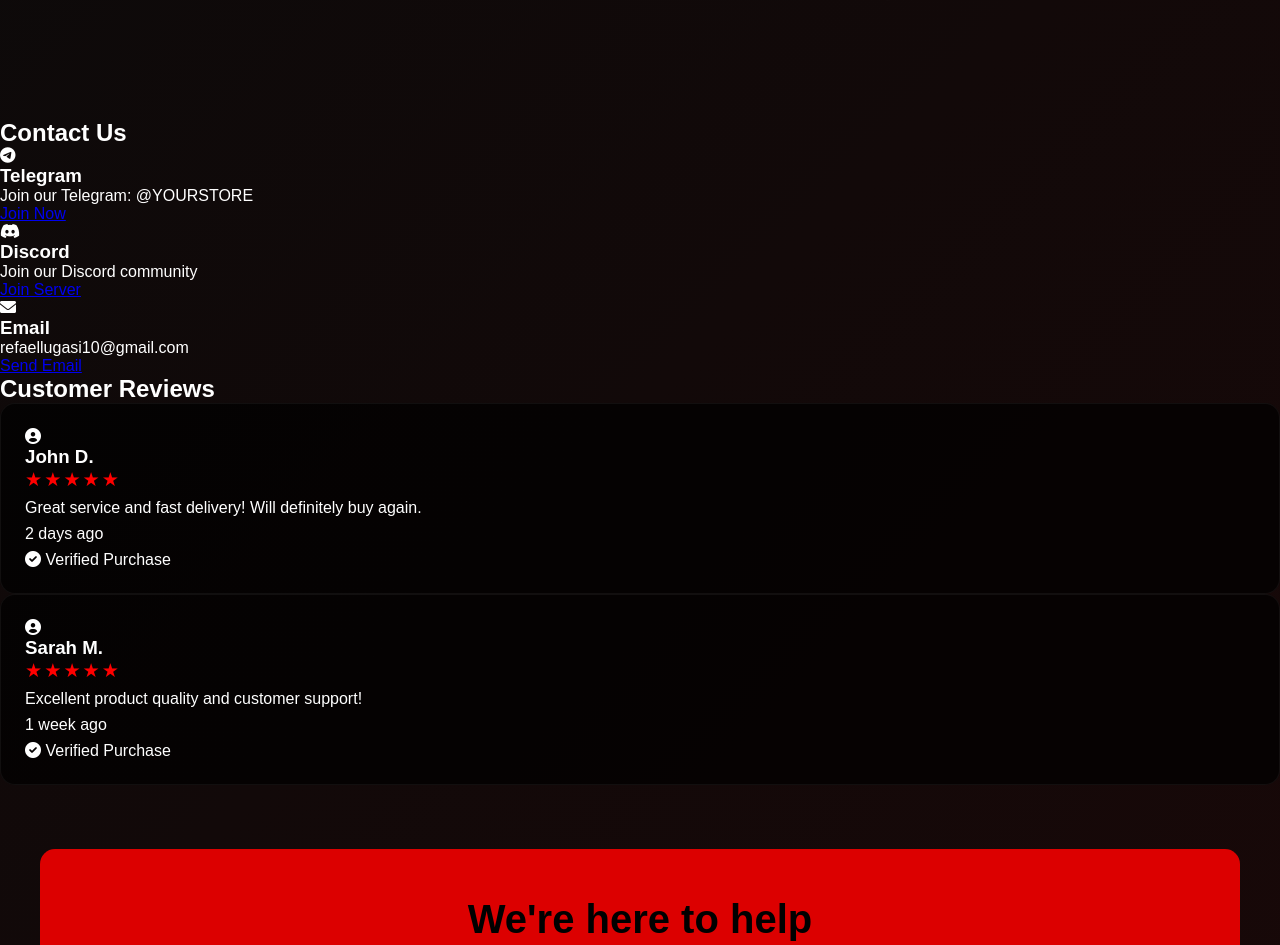
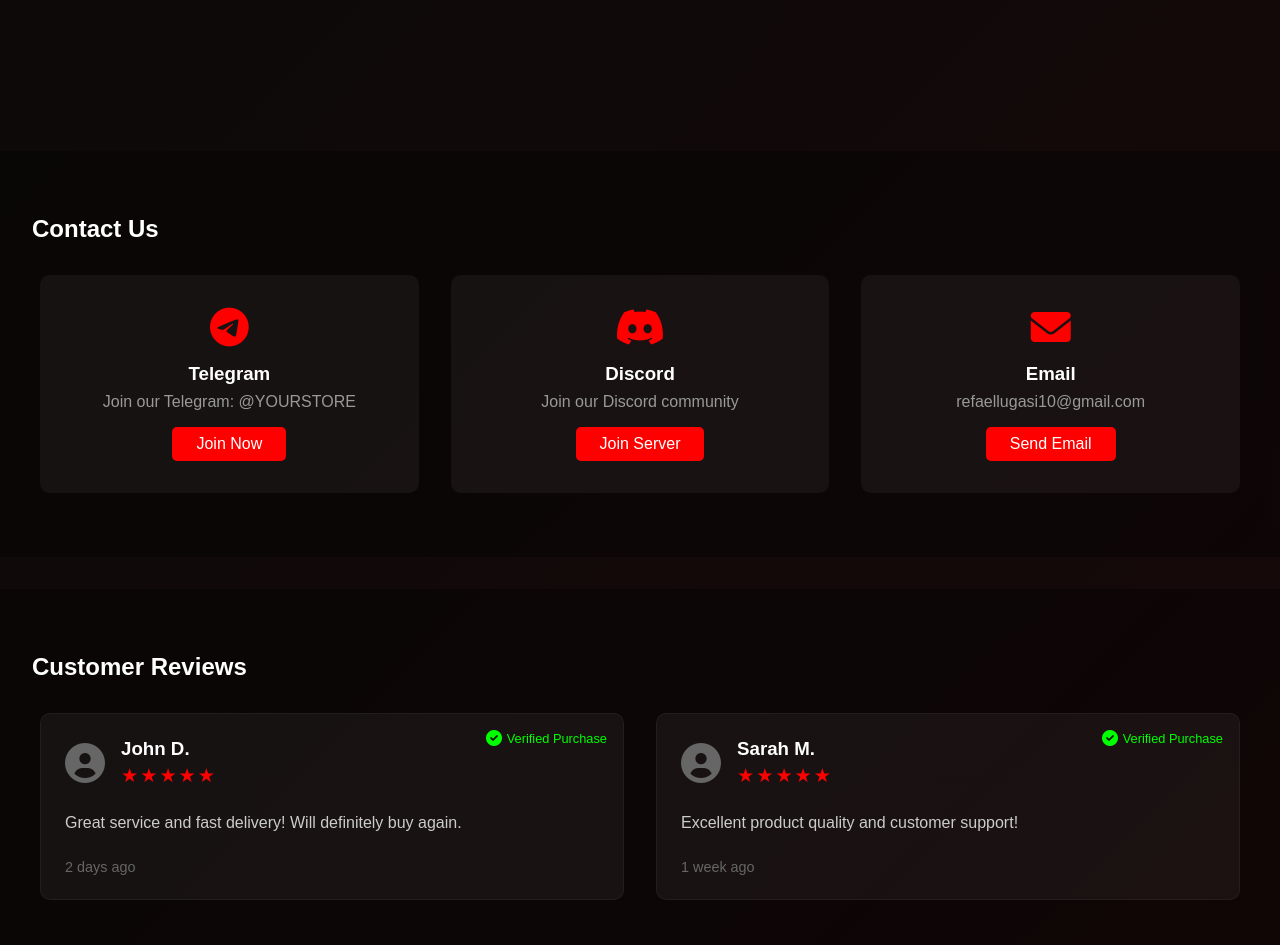
Before and after one commit to rafol11231112/tauro2, a plain HTML site: page New folder (43)/index.html in a window 1280 px wide. Shown: the part 742-1687 px from the top of the page. Drawn offline with Linux system fonts and the light colour scheme; sample sign-in values are in the browser's storage.

Commit message:
Update styles.css

```diff
--- a/New folder (43)/styles.css
+++ b/New folder (43)/styles.css
@@ -1770,3 +1770,132 @@ th {
 .payment-badge i {
     font-size: 1rem;
 }
+
+/* Contact Section */
+.contact-section {
+    padding: 4rem 2rem;
+    background: rgba(0, 0, 0, 0.3);
+    margin: 2rem 0;
+}
+
+.contact-container {
+    max-width: 1200px;
+    margin: 0 auto;
+}
+
+.contact-info {
+    display: grid;
+    grid-template-columns: repeat(auto-fit, minmax(300px, 1fr));
+    gap: 2rem;
+    margin-top: 2rem;
+}
+
+.contact-item {
+    background: rgba(255, 255, 255, 0.05);
+    padding: 2rem;
+    border-radius: 10px;
+    text-align: center;
+    transition: transform 0.3s ease;
+}
+
+.contact-item:hover {
+    transform: translateY(-5px);
+}
+
+.contact-item i {
+    font-size: 2.5rem;
+    color: #ff0000;
+    margin-bottom: 1rem;
+}
+
+.contact-item h3 {
+    color: #fff;
+    margin-bottom: 0.5rem;
+}
+
+.contact-item p {
+    color: #999;
+    margin-bottom: 1rem;
+}
+
+.contact-link {
+    display: inline-block;
+    padding: 0.5rem 1.5rem;
+    background: #ff0000;
+    color: white;
+    text-decoration: none;
+    border-radius: 5px;
+    transition: background 0.3s ease;
+}
+
+.contact-link:hover {
+    background: #cc0000;
+}
+
+/* Reviews Section */
+.reviews-section {
+    padding: 4rem 2rem;
+    background: rgba(0, 0, 0, 0.3);
+}
+
+.reviews-grid {
+    display: grid;
+    grid-template-columns: repeat(auto-fit, minmax(300px, 1fr));
+    gap: 2rem;
+    max-width: 1200px;
+    margin: 2rem auto;
+}
+
+.review-card {
+    background: rgba(255, 255, 255, 0.05);
+    padding: 1.5rem;
+    border-radius: 10px;
+    position: relative;
+}
+
+.review-header {
+    display: flex;
+    align-items: center;
+    margin-bottom: 1rem;
+}
+
+.review-header i {
+    font-size: 2.5rem;
+    color: #666;
+    margin-right: 1rem;
+}
+
+.review-info h3 {
+    color: #fff;
+    margin-bottom: 0.25rem;
+}
+
+.stars {
+    color: #ff0000;
+}
+
+.review-text {
+    color: #ccc;
+    margin-bottom: 1rem;
+    line-height: 1.5;
+}
+
+.review-date {
+    color: #666;
+    font-size: 0.9rem;
+}
+
+.verified-badge {
+    position: absolute;
+    top: 1rem;
+    right: 1rem;
+    color: #00ff00;
+    font-size: 0.8rem;
+    display: flex;
+    align-items: center;
+    gap: 0.3rem;
+}
+
+.verified-badge i {
+    font-size: 1rem;
+}
```
